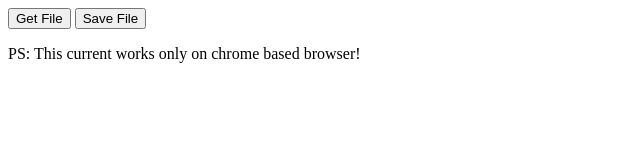
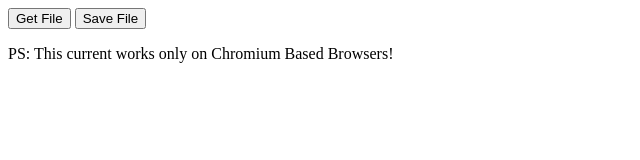
Before and after one commit to edysegura/html5-FileReader, a plain HTML site: page file-system-api/index.html in a window 1280 px wide. Shown: the full height of the page, 0-640 px from the left. Drawn offline with Linux system fonts and the light colour scheme.

Commit message:
Change PS description

```diff
--- a/file-system-api/index.html
+++ b/file-system-api/index.html
@@ -8,7 +8,7 @@
 <body>
   <button>Get File</button>
   <button>Save File</button>
-  <p>PS: This current works only on chrome based browser!</p>
+  <p>PS: This current works only on Chromium Based Browsers!</p>
   <output></output>
   <script src="index.js"></script>
 </body>
```
